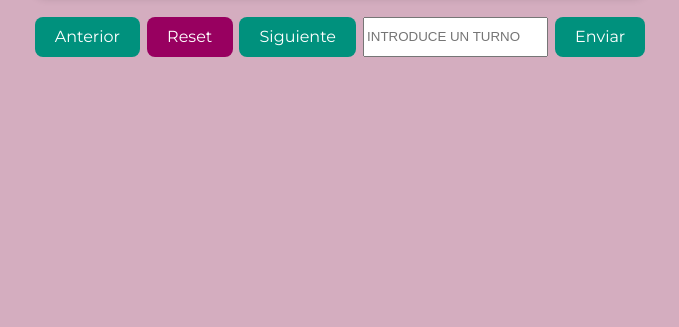
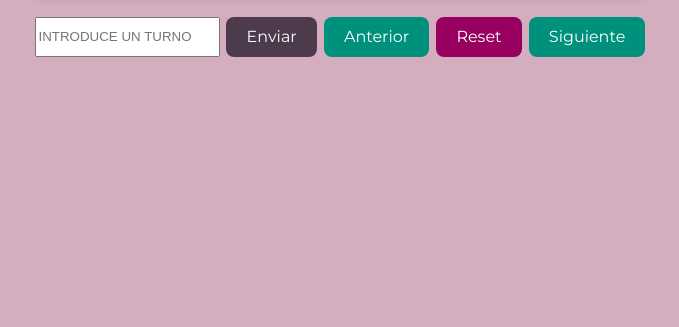
Before and after one commit to mariamoratalla/lemoncode-funciones, a website built with Vite: page index.html in a window 1280 px wide. Shown: the part 473-800 px from the top of the page, without its empty margins (300-979 px from the left). Built offline with nearby package versions, Linux system fonts and the light colour scheme.

Commit message:
cambios de estilo

```diff
--- a/index.html
+++ b/index.html
@@ -16,11 +16,11 @@
         <p class="texto-turno">Por favor, acérquese al mostrador</p>
       </div>
       <div class="main-button-container">
+        <input type="number" id="nuevoTurno" placeholder="INTRODUCE UN TURNO">
+        <button id="nuevoTurnoBtn" style="background-color: #4D3A4D;">Enviar</button>
         <button id="anterior">Anterior</button>
         <button id="reset" style="background-color: #980060;">Reset</button>
         <button id="siguiente">Siguiente</button>
-        <input type="number" id="nuevoTurno" placeholder="INTRODUCE UN TURNO">
-        <button id="nuevoTurnoBtn">Enviar</button>
       </div>
     </div>
     </div>
```
